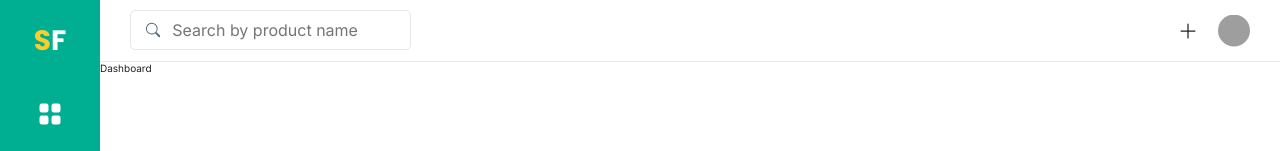
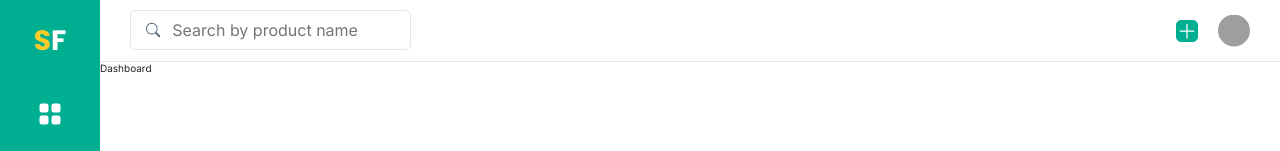
Before and after one commit to FlavioInacio-jf/Sfdashboard, a React (Create React App) app: page / in a window 1280 px wide. Shown: the top 151 px of the page. Built offline with nearby package versions, Linux system fonts and the light colour scheme; grey boxes are pictures that could not be loaded.

Commit message:
feat: Finalizado as stories do componente Button.

```diff
--- a/src/components/Button/styles.ts
+++ b/src/components/Button/styles.ts
@@ -1,17 +1,10 @@
 import styled, { css } from 'styled-components';
 
 export interface ButtonStyledProps {
-  primary?: boolean;
-  secondary?: boolean;
-  danger?: boolean;
-  success?: boolean;
-  tertirary?: boolean;
-  quartenary?: boolean;
+  variant?: 'primary' | 'secondary' | 'danger' | 'success' | 'tertiary' | 'quartenary';
   outline?: boolean;
-  small?: boolean;
-  large?: boolean;
-  hasIconLeft?: boolean;
-  hasIconRight?: boolean;
+  size?: 'small' | 'large' | '';
+  positionIcon?: 'left' | 'right';
   flex?: boolean;
   margin?: string;
   noPadding?: boolean;
@@ -24,6 +17,7 @@ export const ButtonStyled = styled.button<ButtonStyledProps>`
   font-size: 1.6rem;
   line-height: 2.08rem;
   font-weight: 400;
+  text-align: center;
 
   white-space: nowrap;
   vertical-align: middle;
@@ -32,118 +26,119 @@ export const ButtonStyled = styled.button<ButtonStyledProps>`
 
   display: ${({ flex = false }) => (flex ? 'flex' : 'inline-flex')};
   align-items: center;
+  justify-content: center;
 
   padding: 0.6rem 1.2rem;
   margin: ${({ margin = '' }) => margin || ''};
 
   transition: all 0.3s ease-in-out;
 
-  ${({ primary, outline, theme }) =>
-    primary &&
+  ${({ variant = 'primary', outline, theme }) =>
+    variant === 'primary' &&
     css`
       background-color: ${outline ? 'transparent' : `${theme.colours.primary}`};
       color: ${outline ? `${theme.colours.primary}` : `${theme.colours.neutrals.O00}`};
       border: 0.1rem solid ${theme.colours.primary};
     `};
 
-  ${({ secondary, outline, theme }) =>
-    secondary &&
+  ${({ variant, outline, theme }) =>
+    variant === 'secondary' &&
     css`
       background-color: ${outline ? 'transparent' : `${theme.colours.secondary}`};
       color: ${outline ? `${theme.colours.secondary}` : `${theme.colours.neutrals.O00}`};
       border: 0.1rem solid ${theme.colours.secondary};
     `};
 
-  ${({ tertirary, outline, theme }) =>
-    tertirary &&
+  ${({ variant, outline, theme }) =>
+    variant === 'tertiary' &&
     css`
-      background-color: ${outline ? 'transparent' : `${theme.colours.tertirary}`};
-      color: ${outline ? `${theme.colours.tertirary}` : `${theme.colours.neutrals.O00}`};
-      border: 0.1rem solid ${theme.colours.tertirary};
+      background-color: ${outline ? 'transparent' : `${theme.colours.tertiary}`};
+      color: ${outline ? `${theme.colours.tertiary}` : `${theme.colours.neutrals.O00}`};
+      border: 0.1rem solid ${theme.colours.tertiary};
     `};
 
-  ${({ quartenary, outline, theme }) =>
-    quartenary &&
+  ${({ variant, outline, theme }) =>
+    variant === 'quartenary' &&
     css`
       background-color: ${outline ? 'transparent' : `${theme.colours.quartenary}`};
       color: ${outline ? `${theme.colours.quartenary}` : `${theme.colours.neutrals.O00}`};
       border: 0.1rem solid ${theme.colours.quartenary};
     `};
 
-  ${({ danger, outline, theme }) =>
-    danger &&
+  ${({ variant, outline, theme }) =>
+    variant === 'danger' &&
     css`
       background-color: ${outline ? 'transparent' : `${theme.colours.red[400]}`};
       color: ${outline ? `${theme.colours.red[400]}` : `${theme.colours.neutrals.O00}`};
       border: 0.1rem solid ${theme.colours.red[400]};
     `};
 
-  ${({ small }) =>
-    small &&
+  ${({ size }) =>
+    size === 'small' &&
     css`
       font-size: 1.4rem;
       line-height: 1.82rem;
       padding: 0.4rem 0.8rem;
     `};
 
-  ${({ large }) =>
-    large &&
+  ${({ size }) =>
+    size === 'large' &&
     css`
       font-size: 2rem;
       line-height: 2.6rem;
       padding: 0.8rem 1.6rem;
     `};
 
-  ${({ hasIconLeft }) =>
-    hasIconLeft &&
+  ${({ positionIcon }) =>
+    positionIcon === 'left' &&
     css`
       svg {
         margin-right: 2rem;
       }
     `};
 
-  ${({ hasIconRight }) =>
-    hasIconRight &&
+  ${({ positionIcon }) =>
+    positionIcon === 'right' &&
     css`
       svg {
         margin-left: 2rem;
       }
     `};
   &:not(:disabled):hover {
-    ${({ primary, outline, theme }) =>
-      primary &&
+    ${({ variant, outline, theme }) =>
+      variant === 'primary' &&
       css`
         background-color: ${outline ? `${theme.colours.primary}` : 'transparent'};
         color: ${outline ? `${theme.colours.neutrals.O00}` : `${theme.colours.primary}`};
         border: 0.1rem solid ${theme.colours.primary};
       `};
 
-    ${({ secondary, outline, theme }) =>
-      secondary &&
+    ${({ variant, outline, theme }) =>
+      variant === 'secondary' &&
       css`
         background-color: ${outline ? `${theme.colours.secondary}` : 'transparent'};
         color: ${outline ? `${theme.colours.neutrals.O00}` : `${theme.colours.secondary}`};
         border: 0.1rem solid ${theme.colours.secondary};
       `};
 
-    ${({ tertirary, outline, theme }) =>
-      tertirary &&
+    ${({ variant, outline, theme }) =>
+      variant === 'tertiary' &&
       css`
-        background-color: ${outline ? `${theme.colours.tertirary}` : 'transparent'};
-        color: ${outline ? `${theme.colours.neutrals.O00}` : `${theme.colours.tertirary}`};
-        border: 0.1rem solid ${theme.colours.tertirary};
+        background-color: ${outline ? `${theme.colours.tertiary}` : 'transparent'};
+        color: ${outline ? `${theme.colours.neutrals.O00}` : `${theme.colours.tertiary}`};
+        border: 0.1rem solid ${theme.colours.tertiary};
       `};
 
-    ${({ quartenary, outline, theme }) =>
-      quartenary &&
+    ${({ variant, outline, theme }) =>
+      variant === 'quartenary' &&
       css`
         background-color: ${outline ? `${theme.colours.quartenary}` : 'transparent'};
         color: ${outline ? `${theme.colours.neutrals.O00}` : `${theme.colours.quartenary}`};
         border: 0.1rem solid ${theme.colours.quartenary};
       `};
 
-    ${({ danger, outline, theme }) =>
-      danger &&
+    ${({ variant, outline, theme }) =>
+      variant === 'danger' &&
       css`
         background-color: ${outline ? `${theme.colours.red[400]}` : 'transparent'};
         color: ${outline ? `${theme.colours.neutrals.O00}` : `${theme.colours.red[400]}`};
--- a/src/components/LayoutDashboard/Header/index.tsx
+++ b/src/components/LayoutDashboard/Header/index.tsx
@@ -14,7 +14,7 @@ export const Header: FC = () => {
         <input type="text" id="search" placeholder="Search by product name" />
       </Search>
       <HeaderWrapperActions>
-        <Button type="button" large noPadding>
+        <Button type="button" size="large" noPadding>
           <BsPlusLg />
           <span className="sr-only">Add Product</span>
         </Button>
--- a/src/styles/Theme.tsx
+++ b/src/styles/Theme.tsx
@@ -9,7 +9,7 @@ export const theme = {
   colours: {
     primary: '#00AF91',
     secondary: '#007965',
-    tertirary: '#F58634',
+    tertiary: '#F58634',
     quartenary: '#FFCC29',
     neutrals: {
       O00: '#FFFFFF',
--- a/src/types/theme.d.ts
+++ b/src/types/theme.d.ts
@@ -5,7 +5,7 @@ declare module 'styled-components' {
     colours: {
       primary: string;
       secondary: string;
-      tertirary: string;
+      tertiary: string;
       quartenary: string;
       neutrals: {
         O00: string;
```
Also changed, not shown: 1 other file (tests, documents, lock files or other folders).
